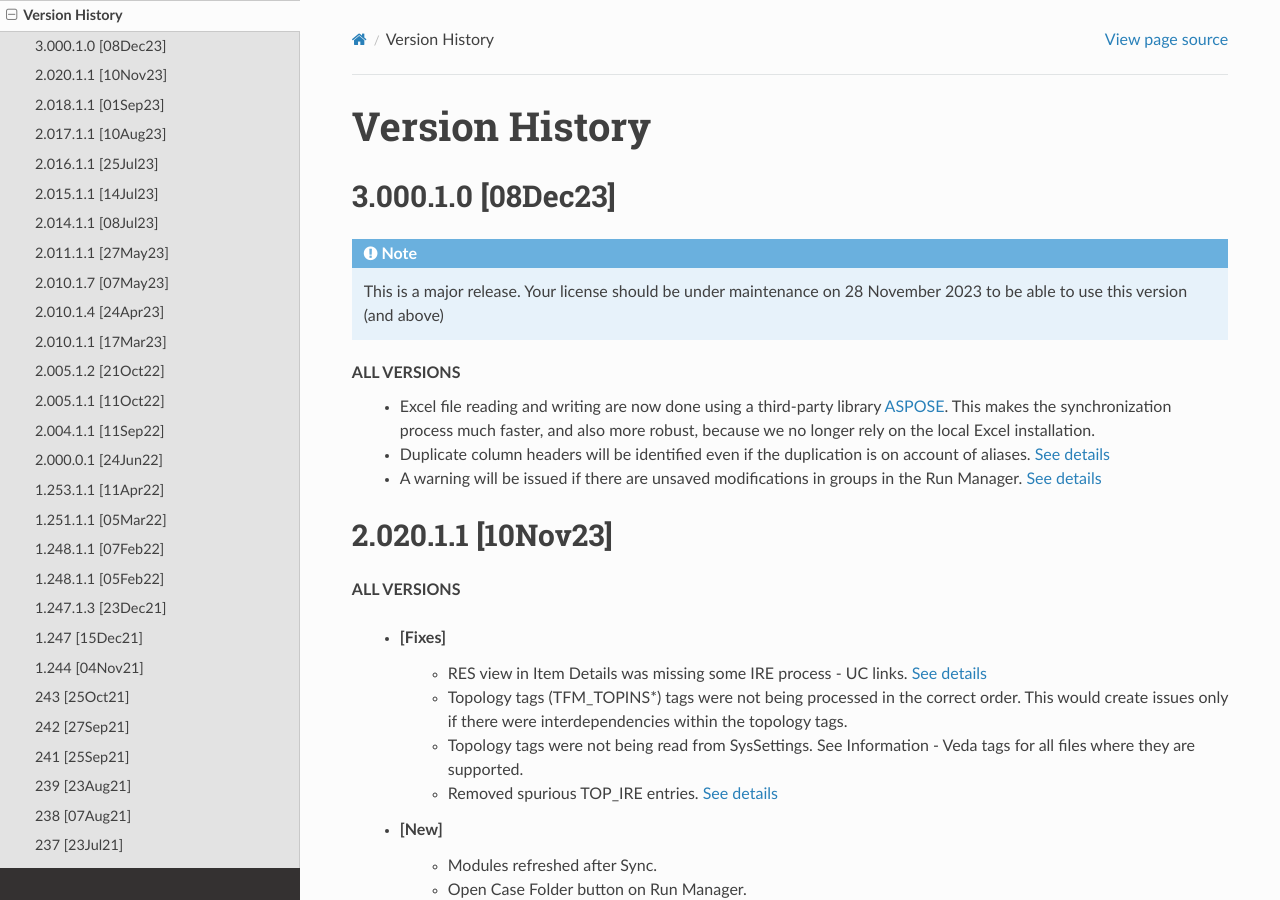
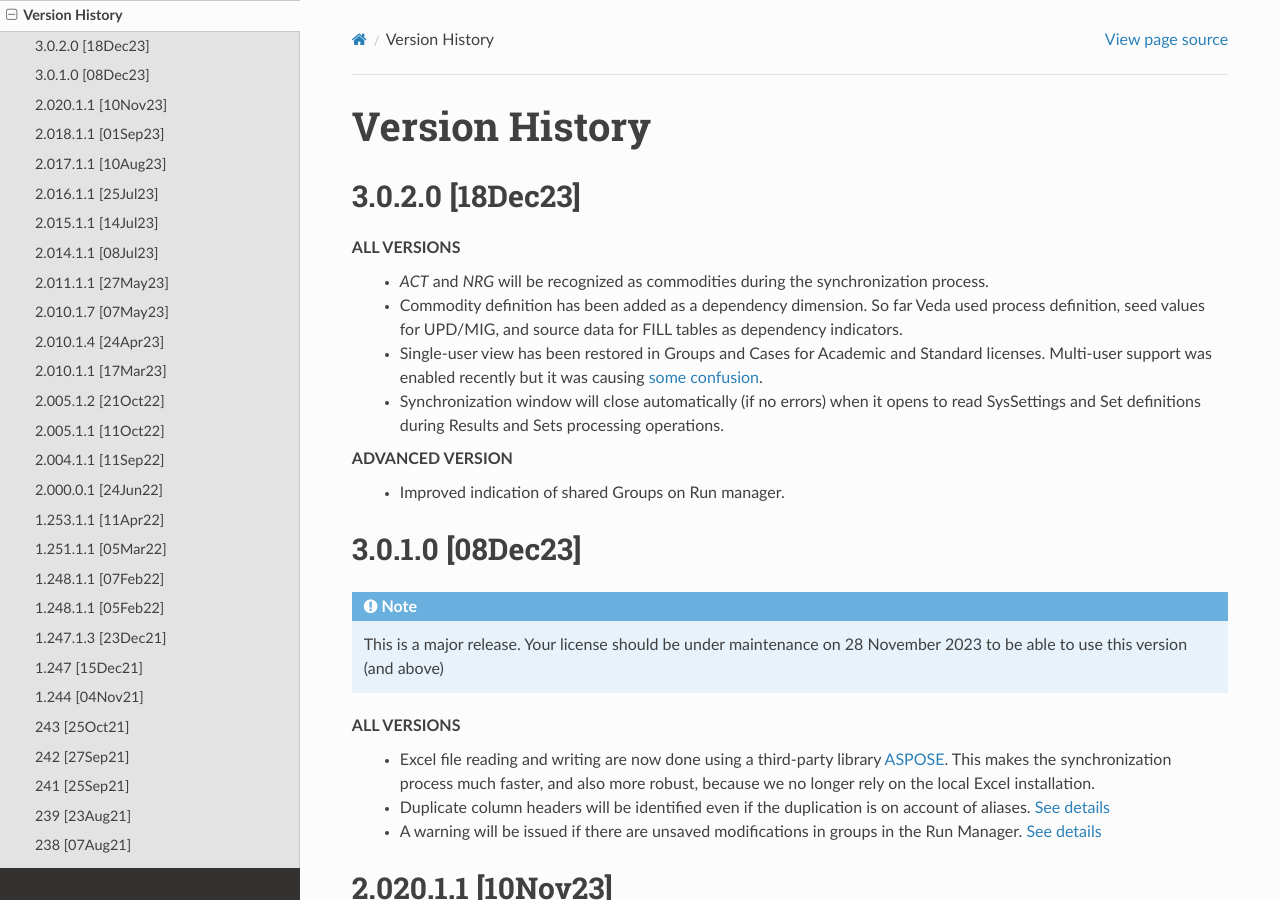
Before and after one commit to kanors-emr/Veda-documentation, a Sphinx documentation site: the page built from docs/source/pages/version_history.rst, in a window 1280 px wide and 900 px high. Built offline with Sphinx 7.4.7 and the Read the Docs theme 2.0.0, drawn with Linux system fonts in a browser that asks for light colours.

Commit message:
no message

```diff
--- a/docs/source/pages/version_history.rst
+++ b/docs/source/pages/version_history.rst
@@ -2,8 +2,22 @@
 Version History
 ################
 
-3.000.1.0 [08Dec23]
-^^^^^^^^^^^^^^^^^^^
+3.0.2.0 [18Dec23]
+^^^^^^^^^^^^^^^^^
+
+**ALL VERSIONS**
+    * `ACT` and `NRG` will be recognized as commodities during the synchronization process.
+    * Commodity definition has been added as a dependency dimension. So far Veda used process definition, seed values for UPD/MIG, and source data for FILL tables as dependency indicators.
+    * Single-user view has been restored in Groups and Cases for Academic and Standard licenses. Multi-user support was enabled recently but it was causing `some confusion <https://github.com/kanors-emr/Veda2.0-Installation/issues/23>`_.
+    * Synchronization window will close automatically (if no errors) when it opens to read SysSettings and Set definitions during Results and Sets processing operations.
+
+
+**ADVANCED VERSION**
+    * Improved indication of shared Groups on Run manager.
+
+
+3.0.1.0 [08Dec23]
+^^^^^^^^^^^^^^^^^
 
 .. note::
     This is a major release. Your license should be under maintenance on 28 November 2023 to be able to use this version (and above)
```
